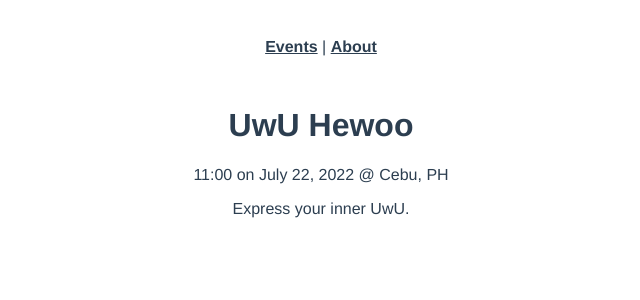
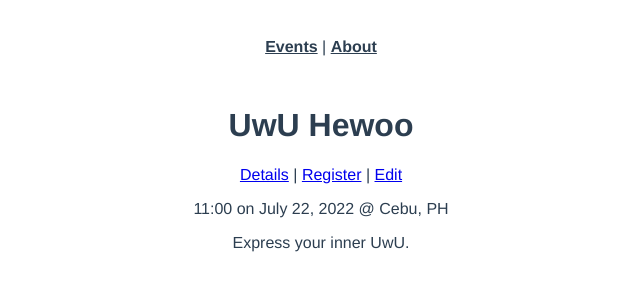
Before and after one commit to jdbacero/Vue-Learning, a Vue app: page /event/1011 in a window 1280 px wide. Shown: the top 300 px of the page, without its empty margins (319-959 px from the left). Built offline with nearby package versions, Linux system fonts and the light colour scheme; data requests are answered from the project's data file.

Commit message:
Nested routes

```diff
--- a/src/router/index.js
+++ b/src/router/index.js
@@ -1,7 +1,10 @@
 import { createRouter, createWebHistory } from "vue-router";
 import EventListView from "../views/EventList.vue";
 import About from "../views/AboutView.vue";
-import EventDetails from "@/views/EventDetails"
+import EventDetails from "@/views/event/Details"
+import EventLayout from "@/views/event/Layout"
+import EventEdit from "@/views/event/Edit"
+import EventRegister from "@/views/event/Register"
 
 const routes = [
   {
@@ -22,10 +25,27 @@ const routes = [
   },
   {
     path: '/event/:id',
-    name: 'EventDetails',
+    name: 'EventLayout',
     props: true,
-    component: EventDetails
-  }
+    component: EventLayout,
+    children: [
+      {
+        path: '',
+        name: 'EventDetails',
+        component: EventDetails
+      },
+      {
+        path: 'register',
+        name: 'EventRegister',
+        component: EventRegister
+      },
+      {
+        path: 'edit',
+        name: 'EventEdit',
+        component: EventEdit
+      },
+    ]
+  },
 ];
 
 const router = createRouter({
--- a/src/views/EventDetails.vue
+++ /dev/null
@@ -1,27 +0,0 @@
-<!-- eslint-disable prettier/prettier -->
-<template>
-  <div v-if="event">
-    <h1>{{ event.title }}</h1>
-    <p>{{ event.time }} on {{ event.date }} @ {{ event.location }}</p>
-    <p>{{ event.description }}</p>
-  </div>
-</template>
-
-<script>
-import EventService from '@/services/EventService';
-export default {
-  props: ['id'],
-  data() {
-    return {
-      event: null,
-    };
-  },
-  created() {
-    // fetch event (by id) and set local event data
-    EventService.getEvent(this.id)
-      .then(event => {
-        this.event = event.data
-      })
-  },
-};
-</script>
--- /dev/null
+++ b/src/views/event/Details.vue
@@ -0,0 +1,11 @@
+<!-- eslint-disable vue/multi-word-component-names -->
+<template>
+    <p>{{ event.time }} on {{ event.date }} @ {{ event.location }}</p>
+    <p>{{ event.description }}</p>
+</template>
+
+<script>
+export default {
+  props: ['event']
+};
+</script>
--- /dev/null
+++ b/src/views/event/Edit.vue
@@ -0,0 +1,10 @@
+<!-- eslint-disable vue/multi-word-component-names -->
+<template>
+    <p>Edit for the Event</p>
+</template>
+
+<script>
+export default {
+  props: ['event']
+};
+</script>
--- /dev/null
+++ b/src/views/event/Layout.vue
@@ -0,0 +1,52 @@
+<!-- eslint-disable vue/multi-word-component-names -->
+<template>
+    <div v-if="event">
+      <h1>{{ event.title }}</h1>
+
+      <!-- <router-link :to="{ name: 'EventDetails', params: { id } }"
+          >Details</router-link
+      >
+      |
+      <router-link :to="{ name: 'EventRegister', params: { id } }"
+        >Register</router-link
+      >
+      |
+      <router-link :to="{ name: 'EventEdit', params: { id } }"
+        >Edit</router-link
+      > -->
+        <!-- Removed ID params because Vue router will use ID automatically present in the URL -->
+      <router-link :to="{ name: 'EventDetails' }"
+          >Details</router-link
+      >
+      |
+      <router-link :to="{ name: 'EventRegister'}"
+        >Register</router-link
+      >
+      |
+      <router-link :to="{ name: 'EventEdit'}"
+        >Edit</router-link
+      >
+
+        <router-view :event="event" />
+
+    </div>
+  </template>
+
+  <script>
+  import EventService from '@/services/EventService';
+  export default {
+    props: ['id'],
+    data() {
+      return {
+        event: null,
+      };
+    },
+    created() {
+      // fetch event (by id) and set local event data
+      EventService.getEvent(this.id)
+        .then(event => {
+          this.event = event.data
+        })
+    },
+  };
+  </script>
--- /dev/null
+++ b/src/views/event/Register.vue
@@ -0,0 +1,10 @@
+<!-- eslint-disable vue/multi-word-component-names -->
+<template>
+    <p>Register for the Event</p>
+</template>
+
+<script>
+export default {
+  props: ['event']
+};
+</script>
```
